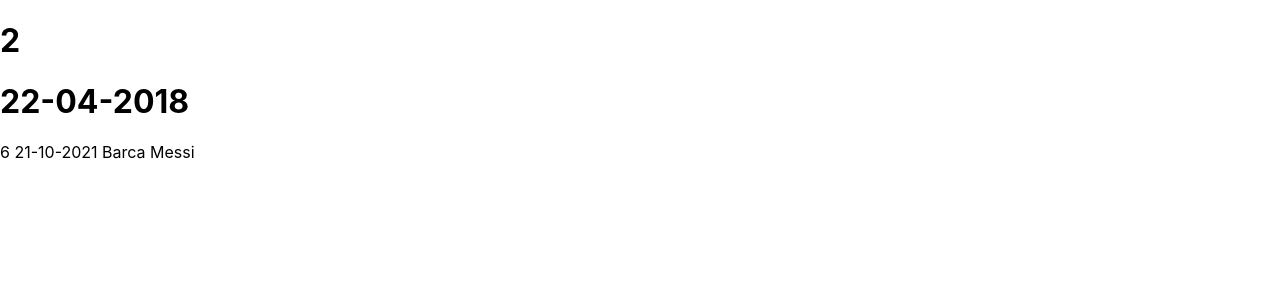
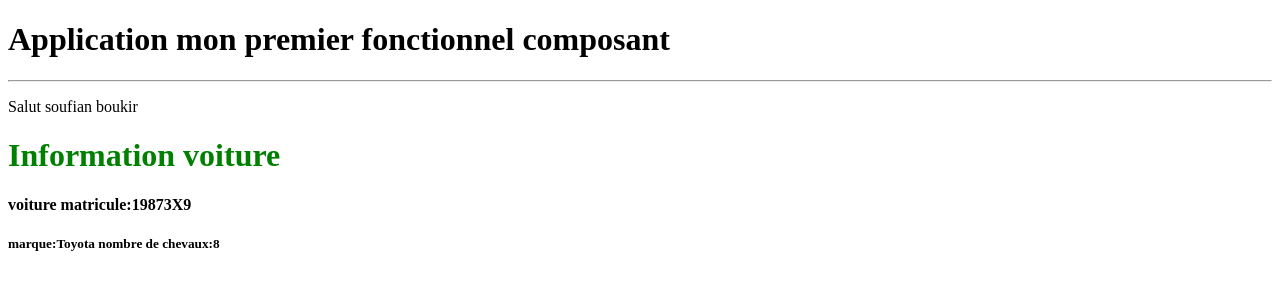
Before and after one commit to sofyanBoukir/react-APPS, a React (Create React App) app: page / in a window 1280 px wide. Shown: the top 300 px of the page. Built offline with nearby package versions, Linux system fonts and the light colour scheme.

Commit message:
ex react

```diff
--- a/src/Document.js
+++ /dev/null
@@ -1,20 +0,0 @@
-import React, { Component } from 'react'
-
-export default class Document extends Component {
-
-    constructor(props){
-        super(props)
-        this.id = props.id;
-        this.dateEdition = props.dateEdition;
-    }
-
-  render() {
-
-    return (
-      <div>
-        <h1>{this.id}</h1>
-        <h1>{this.dateEdition}</h1>
-      </div>
-    )
-  }
-}
--- a/src/LastEx.js
+++ /dev/null
@@ -1,43 +0,0 @@
-import React from 'react'
-
-const LastEx = () => {
-
-    const livres=[
-        { id :10, titre : 'POO', auteur :'RAMI', prix :300},
-        { id :11, titre : 'JS ES6', auteur :'FAMI', prix :230},
-        { id :12, titre : 'Algorithme', auteur :'KARIMI', prix :330},
-        { id :13, titre : 'HTMH& CSS', auteur :'RAMI', prix :340}
-    ];
-
-    const livres_2=[
-      { id :10, titre : 'POO', auteur :'RAMI', prix :300},
-      { id :11, titre : 'JS ES6', auteur :'FAMI', prix :230},
-      { id :12, titre : 'Algorithme', auteur :'KARIMI', prix :330},
-      { id :13, titre : 'HTMH& CSS', auteur :'RAMI', prix :340}
-  ];
-
-    // cccccc
-    const titres = livres.map(livre => livre.titre);
-    console.log(titres);
-
-    const titres_2 = livres.filter(livre => livre.auteur === 'RAMI');
-    console.log(titres_2);
-
-    const id_12 = livres.filter(livre => livre.id === 12);
-    console.log(id_12)
-
-    const total = livres.reduce((total,livre) => {return total+=livre.prix},0);
-    console.log(total);
-
-    const mesLivres = [...livres];
-    console.log(mesLivres);
-
-
-  return (
-    <div>
-
-    </div>
-  )
-}
-
-export default LastEx
--- a/src/Livre.js
+++ /dev/null
@@ -1,21 +0,0 @@
-import Document from "./Document";
-
-
-export default class Livre extends Document{
-    constructor(props){
-        super(props)
-        // super(id,dateEdition);
-        this.titre = props.titre;
-        this.auteur = props.auteur;
-    }
-
-    infoLivre(){
-        return `${this.id} ${this.dateEdition} ${this.titre} ${this.auteur}`;
-    }
-
-    render(){
-        return <div>
-            {this.infoLivre()}
-        </div>
-    }
-}
--- /dev/null
+++ b/src/components/App.js
@@ -0,0 +1,14 @@
+import React from 'react'
+import Header from './Header'
+import Presentation from './Presentation'
+
+const App = () => {
+  return (
+    <div>
+      <Header />
+      <Presentation />
+    </div>
+  )
+}
+
+export default App
--- /dev/null
+++ b/src/components/Header.js
@@ -0,0 +1,11 @@
+export default function Header() {
+
+    const titre = "Application mon premier fonctionnel composant";
+    return(
+    <div>
+        <h1>{titre}</h1>
+        <hr/>
+    </div>
+    );
+
+}
--- /dev/null
+++ b/src/components/Presentation.js
@@ -0,0 +1,14 @@
+import React from 'react'
+
+const Presentation = () => {
+    const nom = 'soufian';
+    const prenom = 'boukir';
+
+  return (
+    <div>
+      <p>Salut {nom} {prenom}</p>
+    </div>
+  )
+}
+
+export default Presentation
--- /dev/null
+++ b/src/components/Voiture.js
@@ -0,0 +1,14 @@
+import React from 'react'
+
+const Voiture = () => {
+    const myVoiture = {matricule:'19873X9', marque:'Toyota', chevaux:8};
+    return(
+    <div>
+        <h1 style={{color:'green'}}>Information voiture</h1>
+        <h4>voiture matricule:<span>{myVoiture.matricule}</span></h4>
+        <h5>marque:{myVoiture.marque} nombre de chevaux:{myVoiture.chevaux}</h5>
+    </div>
+    )
+}
+
+export default Voiture
--- a/src/index.css
+++ /dev/null
@@ -1,13 +0,0 @@
-body {
-  margin: 0;
-  font-family: -apple-system, BlinkMacSystemFont, 'Segoe UI', 'Roboto', 'Oxygen',
-    'Ubuntu', 'Cantarell', 'Fira Sans', 'Droid Sans', 'Helvetica Neue',
-    sans-serif;
-  -webkit-font-smoothing: antialiased;
-  -moz-osx-font-smoothing: grayscale;
-}
-
-code {
-  font-family: source-code-pro, Menlo, Monaco, Consolas, 'Courier New',
-    monospace;
-}
--- a/src/index.js
+++ b/src/index.js
@@ -1,17 +1,14 @@
 import React from 'react';
 import ReactDOM from 'react-dom/client';
-import './index.css';
 import reportWebVitals from './reportWebVitals';
-import Document from './Document';
-import Livre from './Livre';
-import LastEx from './LastEx';
+import App from './components/App';
+import Voiture from './components/Voiture';
 
 const root = ReactDOM.createRoot(document.getElementById('root'));
 root.render(
   <React.StrictMode>
-    <Document id={2} dateEdition={"22-04-2018"} />
-    <Livre id={6} dateEdition={"21-10-2021"} titre={"Barca"} auteur={"Messi"} />
-    <LastEx />
+    <App />
+    <Voiture />
   </React.StrictMode>
 );
 
```
